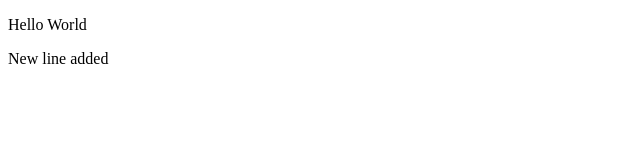
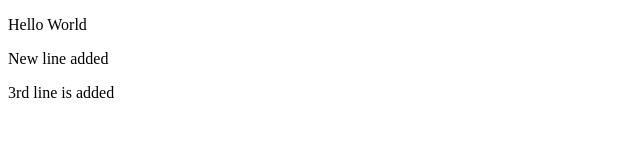
Before and after one commit to sadiq-quraishi/SadiqDemo, a plain HTML site: page index.html in a window 1280 px wide. Shown: the whole page, without its empty margins (0-640 px from the left). Drawn offline with Linux system fonts and the light colour scheme.

Commit message:
new commit

```diff
--- a/index.html
+++ b/index.html
@@ -8,5 +8,6 @@
 <body>
     <p>Hello World</p>
     <p>New line added</p>
+    <p>3rd line is added</p>
 </body>
 </html>
```
